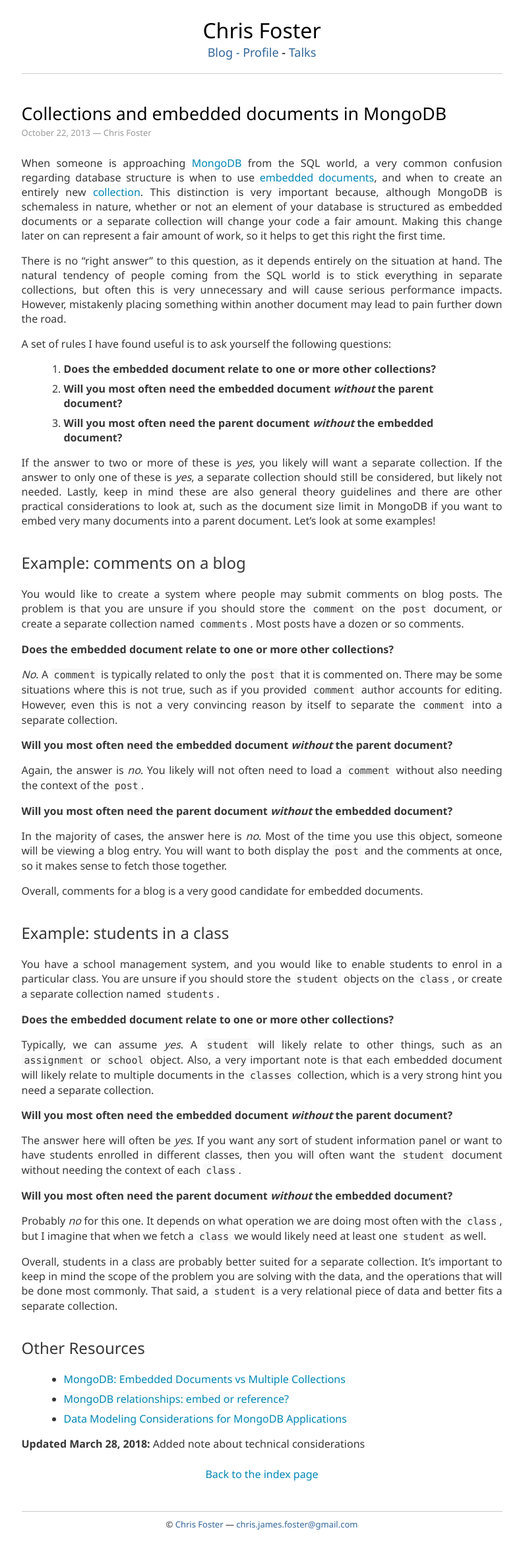
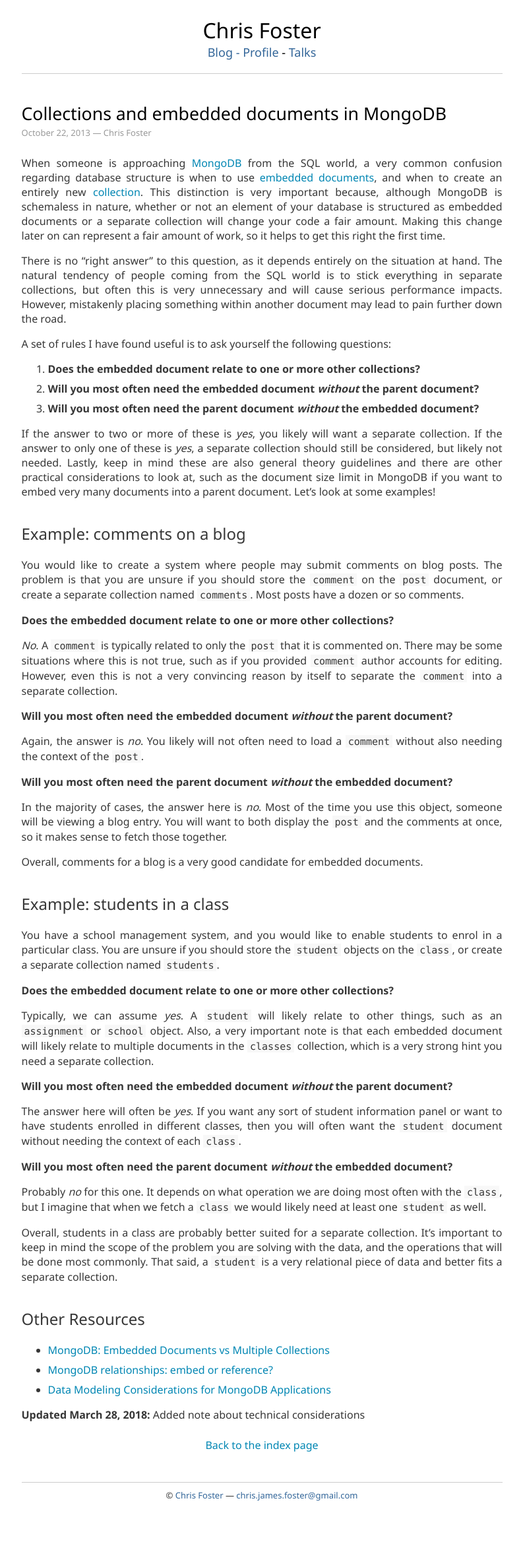
Before and after one commit to chrisfosterelli/chrisfosterelli.github.io, a Jekyll site: the page built from _posts/2013-10-22-collections-and-embedded-documents-in-mongodb.md, in a window 1280 px wide. Shown: the whole page at 66% size, without its empty margins (243-1036 px from the left). Built offline with Jekyll 4.4.1, drawn with Linux system fonts in a browser that asks for light colours; after the commit the page ends 2299 px from its top, so only the background shows below that.

Commit message:
Drop the list margins

```diff
--- a/_includes/main.css
+++ b/_includes/main.css
@@ -81,11 +81,6 @@
   font-size: 20pt;
   margin-top: 42px;
   margin-bottom: 8px;
-}
-
-ul, ol {
-  margin-left: 24px;
-  margin-right: 24px;
 }
 
 li {
```
